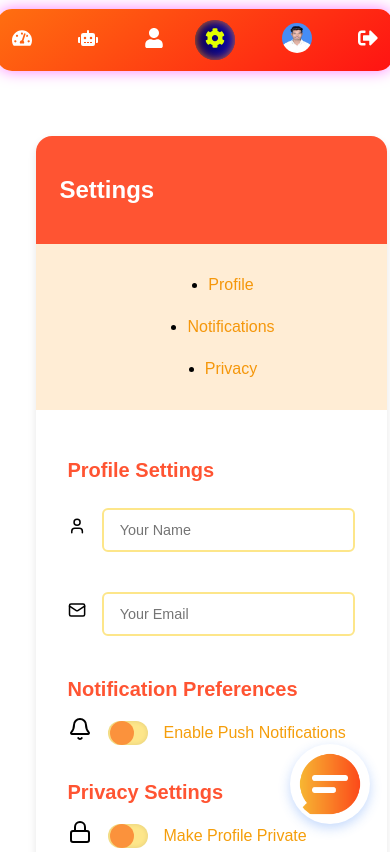
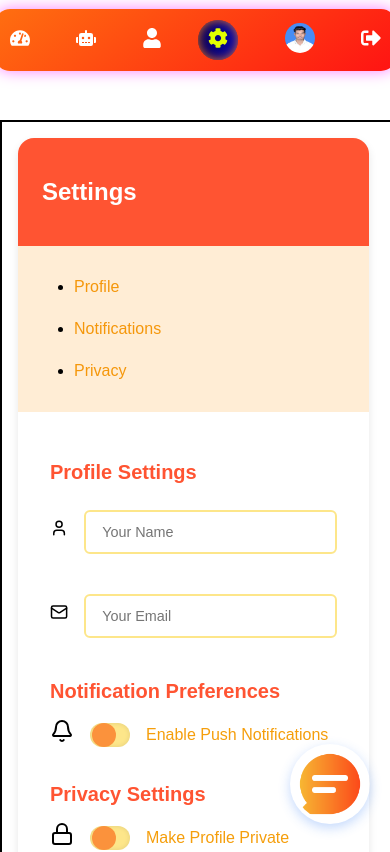
Before and after one commit to sunnysagar/chatbotsetup, a React (Vite) app: page /settings in a window 390 px wide. Shown: the top 852 px of the page. Built offline with nearby package versions, Linux system fonts and the light colour scheme; no server answers.

Commit message:
commit the setting changes

```diff
--- a/src/Style.css
+++ b/src/Style.css
@@ -2064,7 +2064,7 @@ button {
 /* Settings Container */
 .settings-container {
   width: 100%;
-  height: 100vh;
+  max-width: 1200px;
   /* background: linear-gradient(to bottom right, #FFEDD5, #FFF3C4); */
   padding: 2rem;
 }
@@ -2495,6 +2495,7 @@ button {
   .sidebar-item:hover {
     width: 10px;
     height: 30px;
+    margin-left: 5px;
   }
 
   .text {
@@ -2706,13 +2707,18 @@ button {
 
   .settings-container {
     width: 100vw;
+    border: 2px solid #000;
+    display: flex;
+    justify-content: center;
+    align-items: center;
     padding: 1rem; /* Reduce padding for mobile */
   }
 
    /* Adjust card for smaller screens */
    .settings-card {
-    width: 90%; /* Make the card take up more width on mobile */
+     width: 90%;/* Make the card take up more width on mobile */
     max-width: none; /* Remove max-width to make full use of the screen width */
+    margin-left: 0;
   }
   .settings-header h1 {
     font-size: 1.5rem; /* Smaller header text */
@@ -2720,12 +2726,15 @@ button {
 
   .settings-nav-list {
     flex-direction: column; /* Stack navigation items vertically */
-    align-items: center;
+    align-items: flex-start;
+    justify-content: flex-start;
+
   }
 
   .settings-nav-item {
     font-size: 1rem; /* Smaller text for mobile */
     padding: 0.5rem 0; /* Add some spacing */
+
   }
 
   .settings-section h2 {
@@ -2737,6 +2746,7 @@ button {
   }
 
   .settings-theme-toggle {
+
     flex-direction: column; /* Stack theme toggle vertically */
   }
 
```
